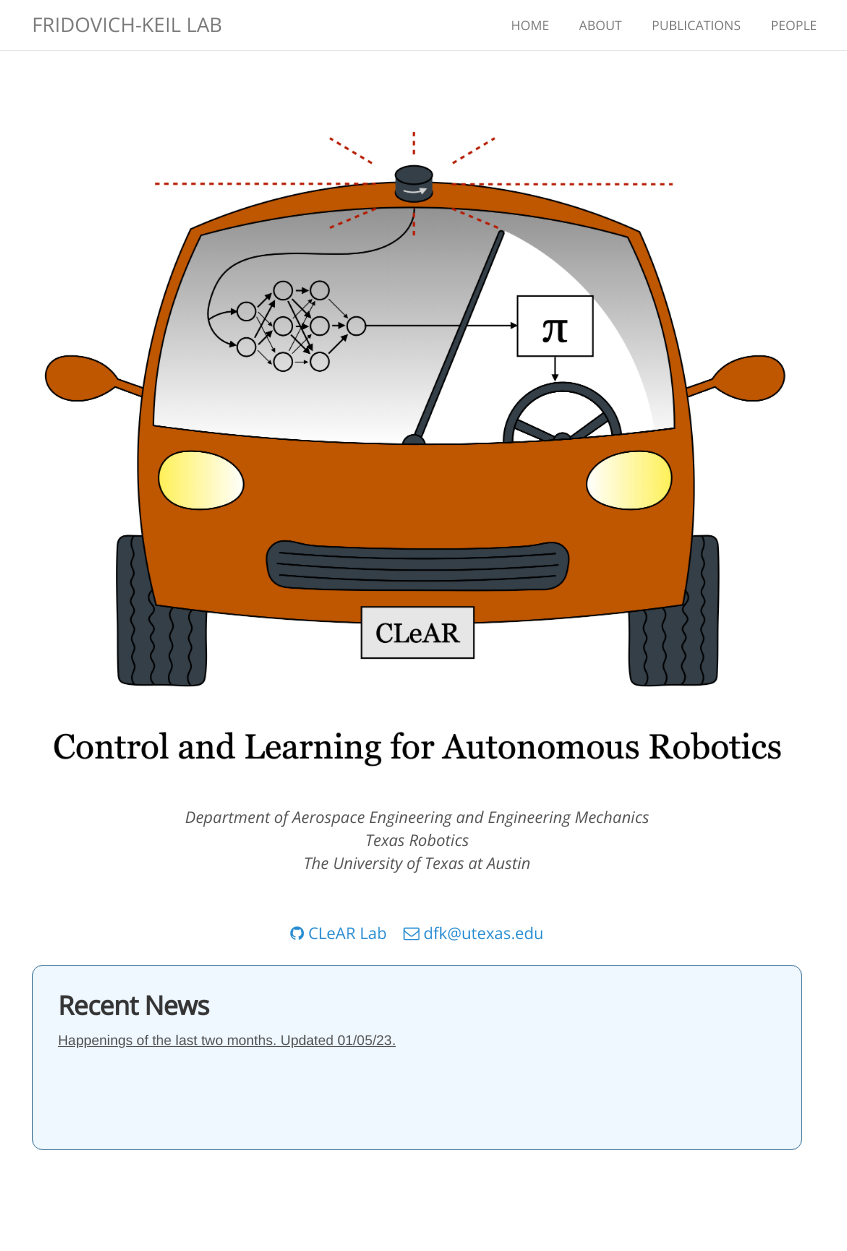
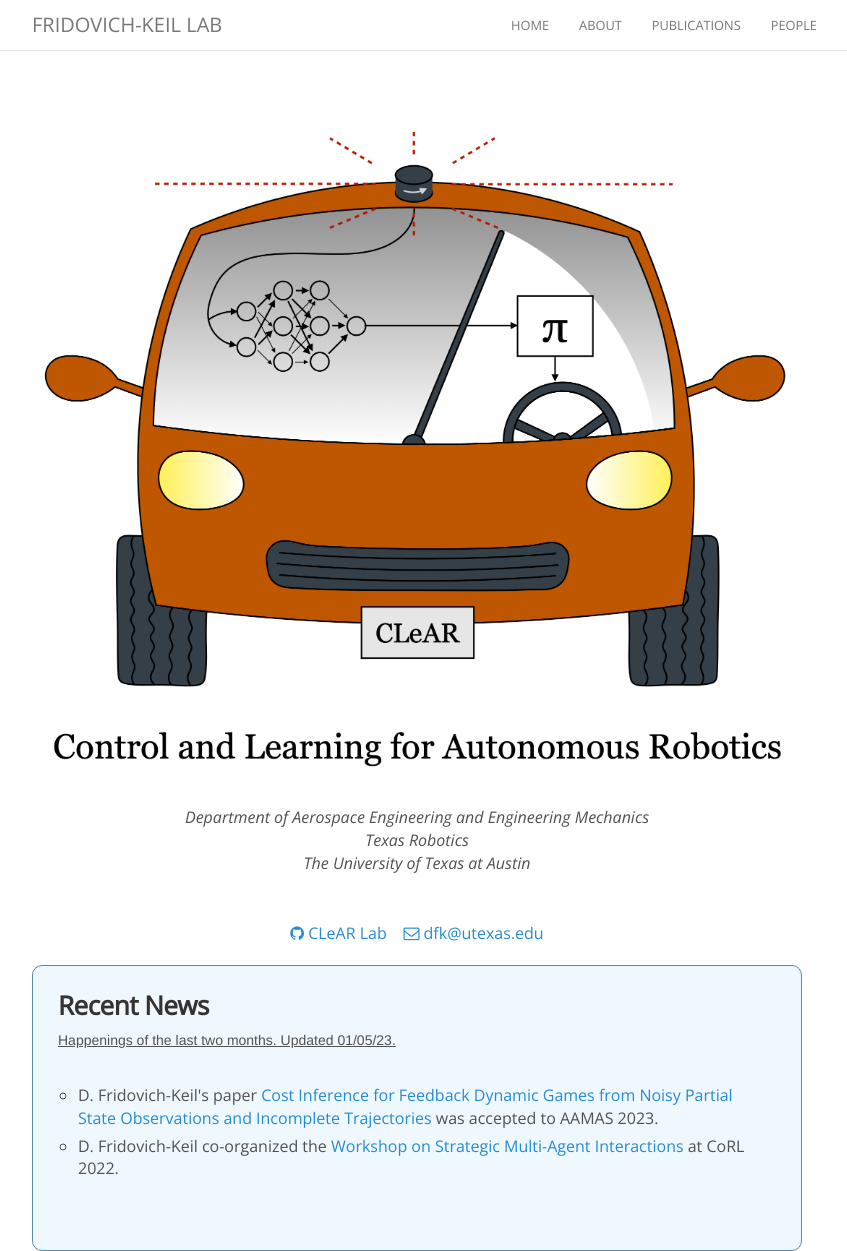
Before and after one commit to KordingLab/KordingLab.github.io, a Jekyll site: the page built from index.html, in a window 1280 px wide and 1251 px high. Shown: the whole window, without its empty margins (223-1070 px from the left). Built offline with Jekyll 4.4.1, drawn with Linux system fonts in a browser that asks for light colours; nearby versions of some CDN libraries; comment, search, counter and statistics services are not loaded.

Commit message:
aamas acceptance and corl workshop

```diff
--- a/_data/news.yml
+++ b/_data/news.yml
@@ -1,3 +1,11 @@
+- date: 2023-01-03
+  details: >-
+    D. Fridovich-Keil's paper <a https://arxiv.org/pdf/2301.01398.pdf>Cost Inference for Feedback Dynamic Games from Noisy Partial State Observations and Incomplete Trajectories</a> was accepted to AAMAS 2023.
+
+- date: 2022-12-15
+  details: >-
+    D. Fridovich-Keil co-organized the <a href="https://sites.google.com/view/corl-2022-games-workshop/home?pli=1">Workshop on Strategic Multi-Agent Interactions</a> at CoRL 2022.
+
 - date: 2022-10-26
   details: >-
     D. Fridovich-Keil gave a talk titled "Dynamic Game Models for Multi-Agent Interactions: Forward and Inverse Solutions" at <a href="https://www.nuro.ai">Nuro</a>.
--- a/publications.md
+++ b/publications.md
@@ -8,6 +8,8 @@
 <hr>
 
 ### 2023
+
+J. Li, C.-Y. Chiu, L. Peters, S. Sojoudi, C. Tomlin, and D. Fridovich-Keil, _Cost Inference for Feedback Dynamic Games from Noisy Partial State Observations and Incomplete Trajectories_, in 22nd International Conference on Autonomous Agents and Multiagent Systems, 2023 [pdf](https://arxiv.org/pdf/2301.01398.pdf)
 
 P. Washington, D. Fridovich-Keil, and M. Schwager, _GrAVITree: Graph-based Approximate Value Function In a Tree_, in American Control Conference (under review), 2023
 
@@ -35,7 +37,7 @@
 
 D. R. Anthony, D. P. Nguyen, D. Fridovich-Keil, and J. F. Fisac, _Back to the future: Efficient, time-consistent solutions in reach-avoid games,_ in IEEE International Conference on Robotics and Automation (ICRA), 2022 ([pdf](http://arxiv.org/abs/2109.07673))
 
-F. Laine, D. Fridovich-Keil, C.-Y. Chiu, and C. Tomlin, _The computation of approximate generalized feedback nash equilibria,_ SIAM Journal on Optimization (under review), 2022 ([pdf](https://arxiv.org/pdf/2101.02900))
+F. Laine, D. Fridovich-Keil, C.-Y. Chiu, and C. Tomlin, _The computation of approximate generalized feedback Nash equilibria,_ SIAM Journal on Optimization (under review), 2022 ([pdf](https://arxiv.org/pdf/2101.02900))
 
 ### 2021
 
```
Also changed, not shown: other parts of publications.md (+1 -1 lines), 1 other file.
